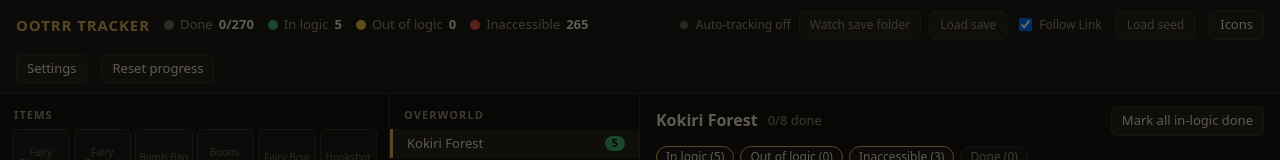
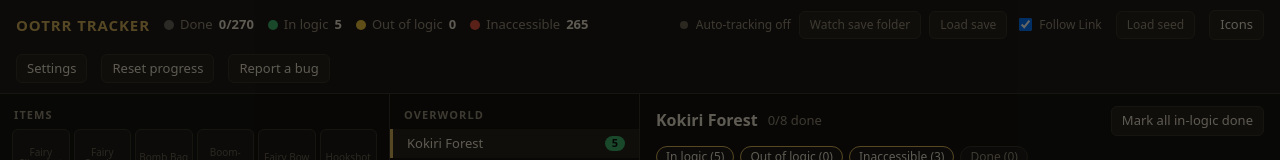
Before and after one commit to Br00ty/ootrr_tracker, a plain HTML site: page index.html in a window 1280 px wide. Shown: the top 160 px of the page. Drawn offline with Linux system fonts and the light colour scheme.

Commit message:
Add a Report a bug button that opens a new GitHub issue
Co-Authored-By: Claude Opus 5.5 <noreply@anthropic.com>
Claude-Session: https://claude.ai/code/session_014n36D6hzmgZ26RAk3RRvyi

```diff
--- a/index.html
+++ b/index.html
@@ -30,6 +30,8 @@ header h1 small{color:var(--dim);font-weight:400;letter-spacing:0;margin-left:6p
 .spacer{flex:1}
 .btn{white-space:nowrap;background:var(--panel2);border:1px solid var(--line);border-radius:6px;padding:5px 10px;cursor:pointer}
 .btn:hover{border-color:var(--gold)}
+a.btn{color:inherit;text-decoration:none;display:inline-block}
+@media (max-width:1800px){h1 small{display:none}}
 main{flex:1;display:grid;grid-template-columns:minmax(330px,390px) 250px 1fr;min-height:0}
 /* wide screens (1920x1080 and up): counters, keys and trade items get their own column, and the dungeons sit
    beside the overworld, so nothing needs scrolling; narrower screens keep three columns */
@@ -149,6 +151,7 @@ body.drag::after{content:"Drop a .ootrr seed or progress.sav";position:fixed;ins
   <input type="file" id="iconFile" webkitdirectory directory multiple hidden>
   <button class="btn" id="setBtn">Settings</button>
   <button class="btn" id="resetBtn" title="Clear items and checked locations">Reset progress</button>
+  <a class="btn" id="bugBtn" href="https://github.com/Br00ty/ootrr_tracker/issues/new" target="_blank" rel="noopener" title="Found something wrong? Open a bug report on GitHub (needs a GitHub account)">Report a bug</a>
 </header>
 <div class="banner" id="banner" hidden></div>
 <main>
```
Also changed, not shown: src/ui.html (+3 -0 lines).
